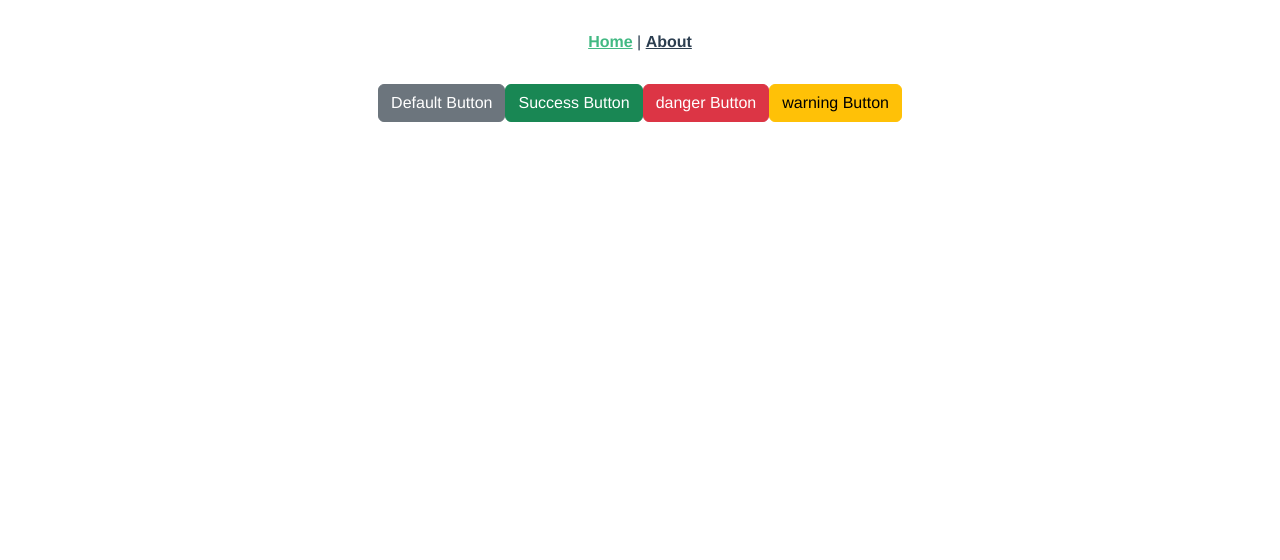
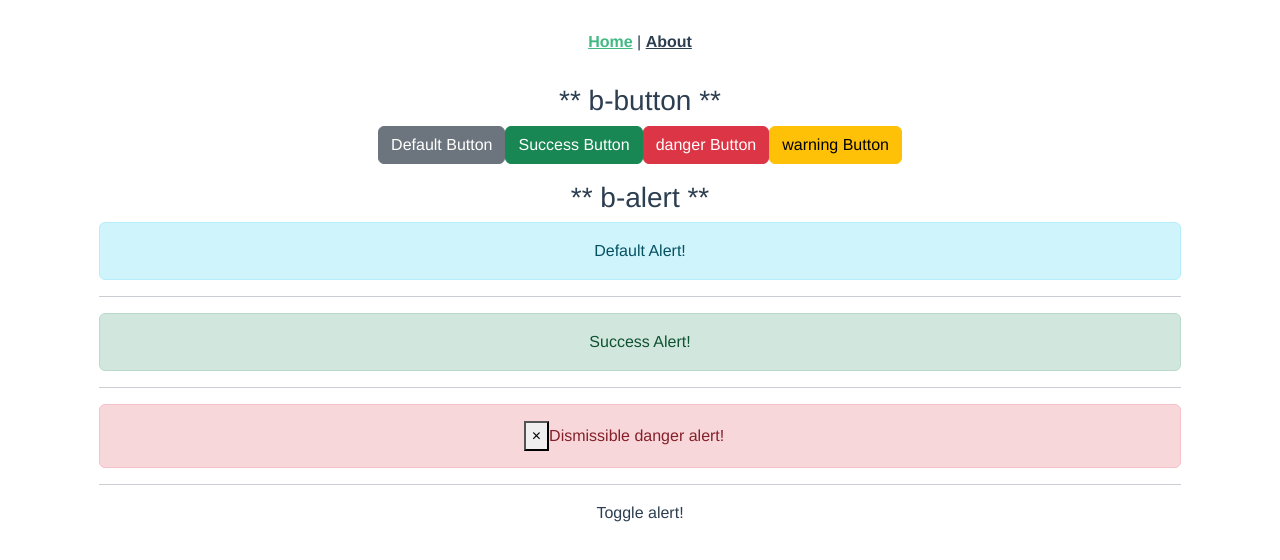
Before and after one commit to Alaahamouly/bootstrap-vue, a Vue app: page / in a window 1280 px wide. Shown: the top 560 px of the page. Built offline with nearby package versions, Linux system fonts and the light colour scheme.

Commit message:
Apply b-alert component

```diff
--- /dev/null
+++ b/src/components/AlertComponent.vue
@@ -0,0 +1,28 @@
+<template>
+    <div class="alert">
+        <h3>** b-alert **</h3>
+        <b-alert show>Default Alert!</b-alert>
+        <hr />
+        <b-alert show variant="success">Success Alert!</b-alert>
+        <hr />
+        <b-alert show variant="danger" dismissible>Dismissible danger alert!</b-alert>
+        <hr />
+        <b-alert :show="toggleAlertStatus" variant="warning" >Toggle alert!</b-alert>
+        <span style="cursor: pointer" @click="toggleAlert">Toggle alert!</span>
+    </div>
+</template>
+<script>
+export default {
+    name: 'AlertComponent',
+    data() {
+        return {
+            toggleAlertStatus: false,
+        }
+    },
+    methods: {
+        toggleAlert() {
+            this.toggleAlertStatus = !this.toggleAlertStatus
+        }
+    }
+}
+</script>
--- a/src/components/ButtonComponent.vue
+++ b/src/components/ButtonComponent.vue
@@ -1,5 +1,6 @@
 <template>
   <div class="button">
+    <h3>** b-button **</h3>
     <b-button>Default Button</b-button>
     <b-button variant="success">Success Button</b-button>
     <b-button variant="danger">danger Button</b-button>
--- a/src/views/HomeView.vue
+++ b/src/views/HomeView.vue
@@ -1,17 +1,22 @@
 <template>
   <div class="home">
+    <b-container>
     <ButtonComponent />
+    <AlertComponent />
+  </b-container>
   </div>
 </template>
 
 <script>
 // @ is an alias to /src
 import ButtonComponent from '@/components/ButtonComponent.vue'
+import AlertComponent from '@/components/AlertComponent.vue'
 
 export default {
   name: 'HomeView',
   components: {
-    ButtonComponent
+    ButtonComponent,
+    AlertComponent
   }
 }
 </script>
```
